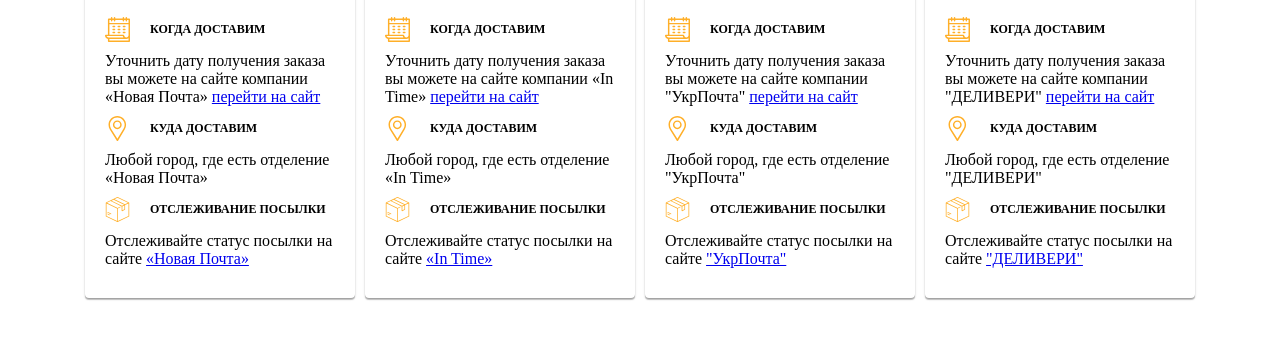
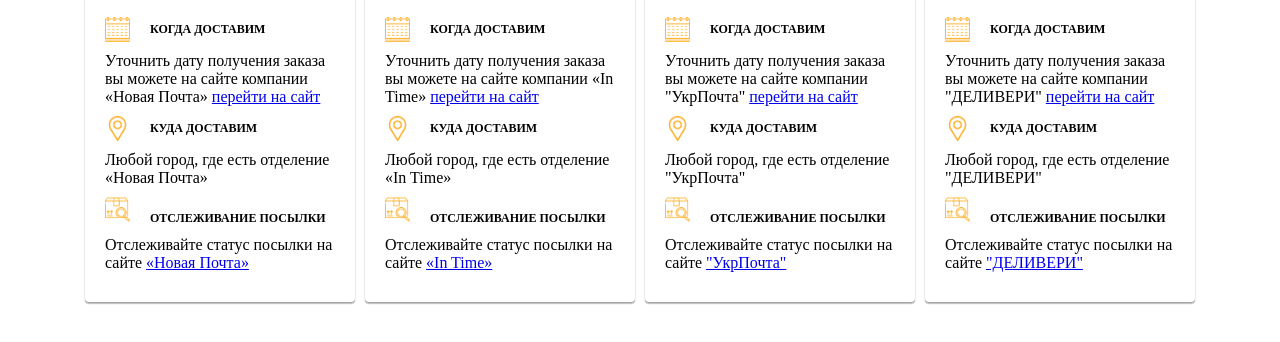
Before and after one commit to ITigor1985/delivery-in-Ukraine, a plain HTML site: page index.html in a window 1280 px wide. Shown: the part 304-646 px from the top of the page. Drawn offline with Linux system fonts and the light colour scheme.

Commit message:
new icon

```diff
--- a/index.html
+++ b/index.html
@@ -21,27 +21,18 @@
                         <img class="logo-post" src="./nova-posta.jpg" height="180" width="100%" alt="лого новой потчы" />
                         <div class="delivery-content">
                             <div class="wrapper">
-                                <svg class="icon" width="25" height="25">
-                              <use href=./delivery-sprite.svg#icon-dost></use>
-                            </svg>
-                                <h3>КОГДА ДОСТАВИМ</h3>
+                                <h3 class="dost">КОГДА ДОСТАВИМ</h3>
                             </div>
 
                             <p>Уточнить дату получения заказа вы можете на сайте компании «Новая Почта» <a href="https://novaposhta.ua/" target="_blank" rel="nofollow" class="link_np_a">перейти на сайт</a></p>
 
                             <div class="wrapper">
-                                <svg class="icon" width="25" height="25">
-                                  <use href=./delivery-sprite.svg#icon-mesto></use>
-                                </svg>
-                                <h3>КУДА ДОСТАВИМ</h3>
+                                <h3 class="placeholder">КУДА ДОСТАВИМ</h3>
                             </div>
                             <p>Любой город, где есть отделение «Новая Почта»</p>
 
                             <div class="wrapper">
-                                <svg class="icon" width="25" height="25">
-                                    <use href=./delivery-sprite.svg#icon-gryz></use>
-                                </svg>
-                                <h3>ОТСЛЕЖИВАНИЕ ПОСЫЛКИ</h3>
+                                <h3 class="cardboard">ОТСЛЕЖИВАНИЕ ПОСЫЛКИ</h3>
                             </div>
                             <p>
                                 Отслеживайте статус посылки на сайте <a href="https://novaposhta.ua/ru/tracking" target="_blank">«Новая Почта»</a>
@@ -54,27 +45,19 @@
                         <img class="logo-post" src="./in-time.jpg" height="180" width="100%" alt="лого «In Time»" />
                         <div class="delivery-content">
                             <div class="wrapper">
-                                <svg class="icon" width="25" height="25">
-                            <use href=./delivery-sprite.svg#icon-dost></use>
-                          </svg>
-                                <h3>КОГДА ДОСТАВИМ</h3>
+
+                                <h3 class="dost">КОГДА ДОСТАВИМ</h3>
                             </div>
 
                             <p>Уточнить дату получения заказа вы можете на сайте компании «In Time» <a href="https://intime.check-track.com/ua/#panel2" target="_blank" rel="nofollow" class="link_np_a">перейти на сайт</a></p>
 
                             <div class="wrapper">
-                                <svg class="icon" width="25" height="25">
-                          <use href=./delivery-sprite.svg#icon-mesto></use>
-                        </svg>
-                                <h3>КУДА ДОСТАВИМ</h3>
+                                <h3 class="placeholder">КУДА ДОСТАВИМ</h3>
                             </div>
                             <p>Любой город, где есть отделение «In Time»</p>
 
                             <div class="wrapper">
-                                <svg class="icon" width="25" height="25">
-                        <use href=./delivery-sprite.svg#icon-gryz></use>
-                      </svg>
-                                <h3>ОТСЛЕЖИВАНИЕ ПОСЫЛКИ</h3>
+                                <h3 class="cardboard">ОТСЛЕЖИВАНИЕ ПОСЫЛКИ</h3>
                             </div>
                             <p>
                                 Отслеживайте статус посылки на сайте <a href="https://intime.check-track.com/ru/" target="_blank">«In Time»</a>
@@ -90,27 +73,18 @@
                         <img class="logo-post" src="./ukrposhta.png" height="180" width="100%" alt="лого  УкрПочта" />
                         <div class="delivery-content">
                             <div class="wrapper">
-                                <svg class="icon" width="25" height="25">
-                          <use href=./delivery-sprite.svg#icon-dost></use>
-                        </svg>
-                                <h3>КОГДА ДОСТАВИМ</h3>
+                                <h3 class="dost">КОГДА ДОСТАВИМ</h3>
                             </div>
 
                             <p>Уточнить дату получения заказа вы можете на сайте компании "УкрПочта" <a href="https://www.ukrposhta.ua/" target="_blank" rel="nofollow" class="link_np_a">перейти на сайт</a></p>
 
                             <div class="wrapper">
-                                <svg class="icon" width="25" height="25">
-                        <use href=./delivery-sprite.svg#icon-mesto></use>
-                      </svg>
-                                <h3>КУДА ДОСТАВИМ</h3>
+                                <h3 class="placeholder">КУДА ДОСТАВИМ</h3>
                             </div>
                             <p>Любой город, где есть отделение "УкрПочта"</p>
 
                             <div class="wrapper">
-                                <svg class="icon" width="25" height="25">
-                      <use href=./delivery-sprite.svg#icon-gryz></use>
-                    </svg>
-                                <h3>ОТСЛЕЖИВАНИЕ ПОСЫЛКИ</h3>
+                                <h3 class="cardboard">ОТСЛЕЖИВАНИЕ ПОСЫЛКИ</h3>
                             </div>
                             <p>
                                 Отслеживайте статус посылки на сайте <a href="https://track.ukrposhta.ua/tracking_UA.html?barcode=" target="_blank">"УкрПочта"</a>
@@ -125,27 +99,19 @@
                         <img class="logo-post" src="./delivery.jpg" height="180" width="100%" alt="лого ДЕЛИВЕРИ" />
                         <div class="delivery-content">
                             <div class="wrapper">
-                                <svg class="icon" width="25" height="25">
-                        <use href=./delivery-sprite.svg#icon-dost></use>
-                      </svg>
-                                <h3>КОГДА ДОСТАВИМ</h3>
+
+                                <h3 class="dost">КОГДА ДОСТАВИМ</h3>
                             </div>
 
                             <p>Уточнить дату получения заказа вы можете на сайте компании "ДЕЛИВЕРИ" <a href="https://www.delivery-auto.com/" target="_blank" rel="nofollow" class="link_np_a">перейти на сайт</a></p>
 
                             <div class="wrapper">
-                                <svg class="icon" width="25" height="25">
-                      <use href=./delivery-sprite.svg#icon-mesto></use>
-                    </svg>
-                                <h3>КУДА ДОСТАВИМ</h3>
+                                <h3 class="placeholder">КУДА ДОСТАВИМ</h3>
                             </div>
                             <p>Любой город, где есть отделение "ДЕЛИВЕРИ"</p>
 
                             <div class="wrapper">
-                                <svg class="icon" width="25" height="25">
-                    <use href=./delivery-sprite.svg#icon-gryz></use>
-                  </svg>
-                                <h3>ОТСЛЕЖИВАНИЕ ПОСЫЛКИ</h3>
+                                <h3 class="cardboard">ОТСЛЕЖИВАНИЕ ПОСЫЛКИ</h3>
                             </div>
                             <p>
                                 Отслеживайте статус посылки на сайте <a href="https://www.delivery-auto.com/uk-ua/Home/Index" target="_blank">"ДЕЛИВЕРИ"</a>
@@ -190,6 +156,51 @@
         margin-bottom: 0;
     }
 
+    .dost {
+        display: flex;
+        align-items: center;
+    }
+
+    .dost::before {
+        content: "";
+        display: inline-flex;
+        margin-right: 20px;
+        width: 25px;
+        height: 25px;
+        background-image: url(./calendar.png);
+        background-size: contain;
+    }
+
+    .placeholder {
+        display: flex;
+        align-items: center;
+    }
+
+    .placeholder::before {
+        content: "";
+        display: inline-flex;
+        margin-right: 20px;
+        width: 25px;
+        height: 25px;
+        background-image: url(./placeholder.png);
+        background-size: contain;
+    }
+
+    .cardbpard {
+        display: flex;
+        align-items: center;
+    }
+
+    .cardboard::before {
+        content: "";
+        display: inline-flex;
+        margin-right: 20px;
+        width: 25px;
+        height: 25px;
+        background-image: url(./cardboard.png);
+        background-size: contain;
+    }
+
     .delivery-new-post {
         box-shadow: 0px 1px 3px rgba(0, 0, 0, 0.12), 0px 1px 1px rgba(0, 0, 0, 0.14), 0px 2px 1px rgba(0, 0, 0, 0.2);
         border-radius: 0px 0px 4px 4px;
@@ -220,7 +231,7 @@
 
     .icon {
         margin-right: 20px;
-        fill: rgb(255, 175, 40);
+        fill: #ffaf28;
     }
 
     .delivery-new-post {
```
Also changed, not shown: calendar.png (added), cardboard.png (added), dost.jpg (added), placeholder.png (added).
